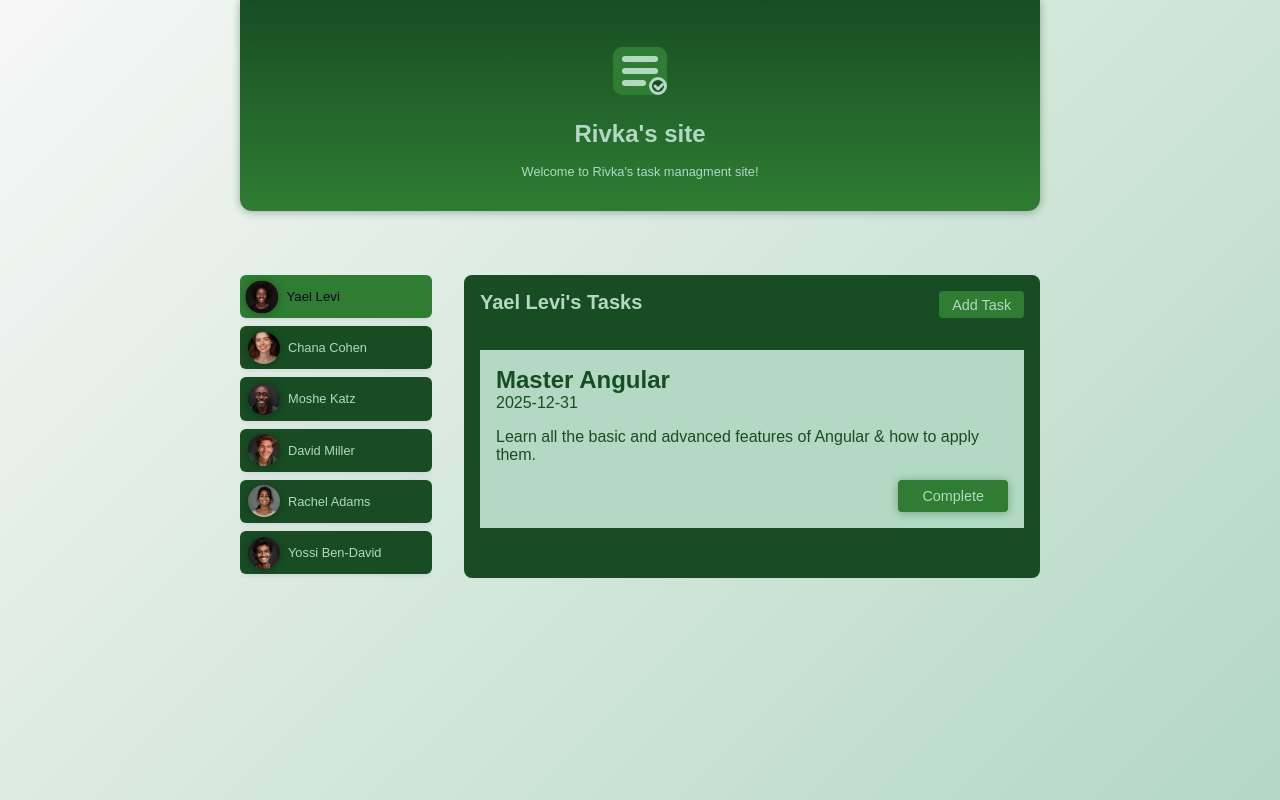
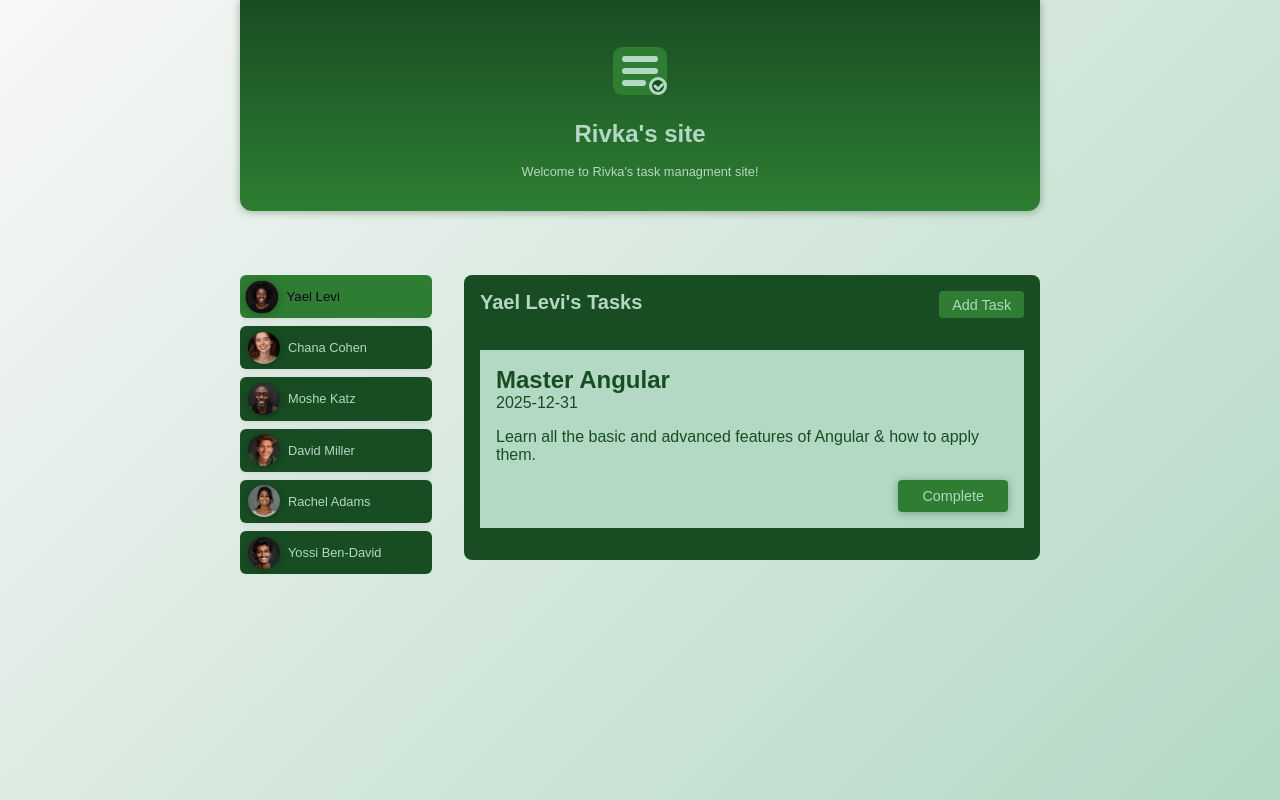
Before and after one commit to rivka8566-code/angular-tasks, an Angular app: page / in a window 1280 px wide. Both pictures are taken after a click on the button "Yael Levi". Built offline with nearby package versions, Linux system fonts and the light colour scheme.

Commit message:
commit -m "changes"

```diff
--- a/src/app/tasks/tasks.html
+++ b/src/app/tasks/tasks.html
@@ -8,7 +8,7 @@
     <ul>
         @for(task of userSelectedTasks; track task.id)
         {
-            <li><app-task [task]="task"></app-task>></li>
+            <li><app-task [task]="task"></app-task></li>
         }
 
     </ul>
```
